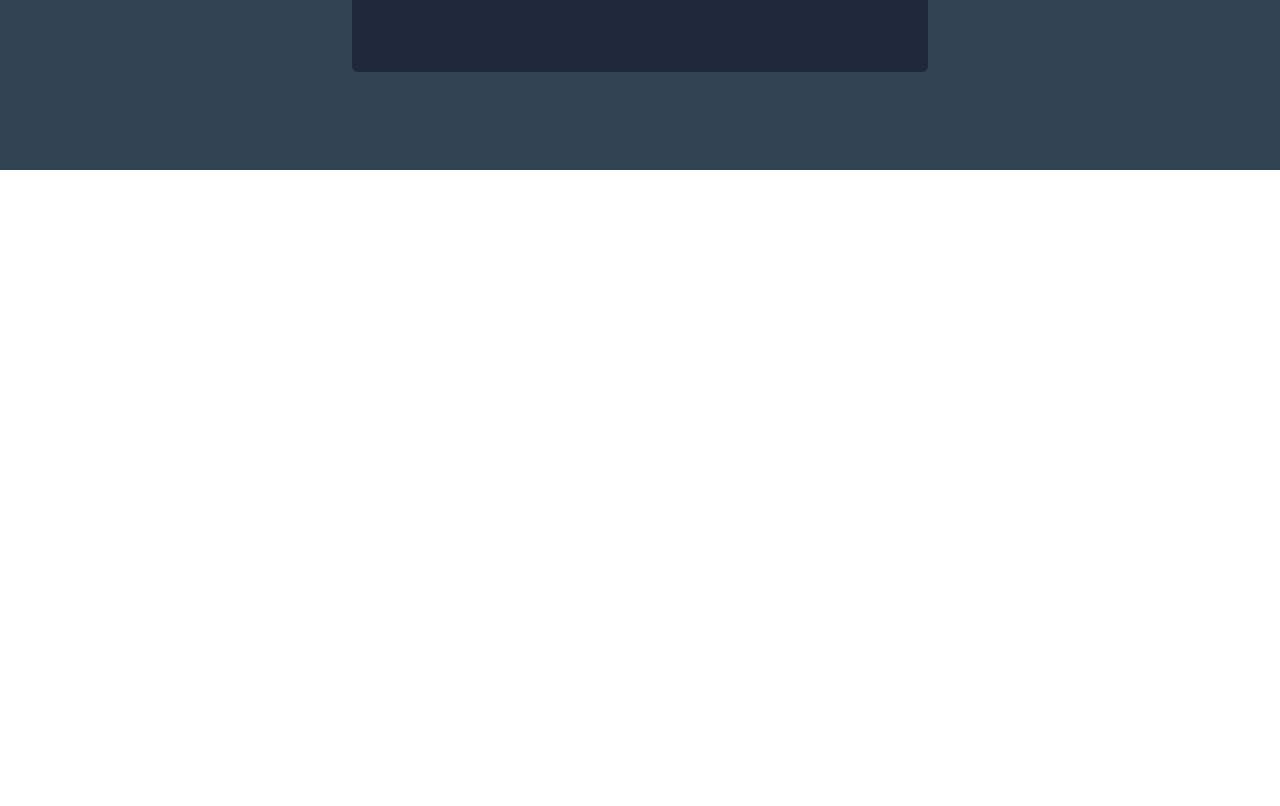
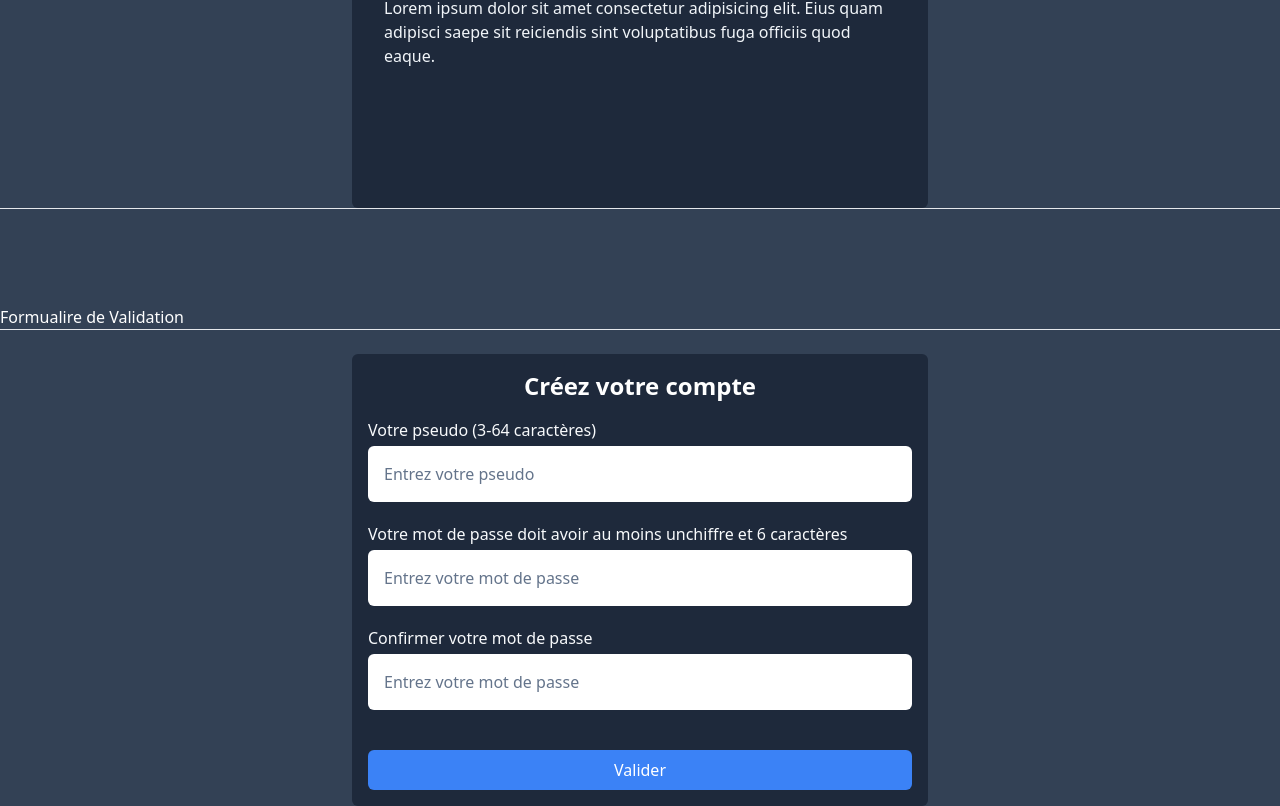
Before and after one commit to CodeurCopieur/react-js-cours, a React (Vite) app in the folder 6.Créer-des-composants-courants/: page / in a window 1280 px wide. Shown: the part 630-1436 px from the top of the page. Before the commit the page ends 800 px from the top, so only its background shows below. Built offline with nearby package versions, Linux system fonts and the light colour scheme.

Commit message:
Mise en place d'un système de validation

```diff
--- a/6.Créer-des-composants-courants/src/App.jsx
+++ b/6.Créer-des-composants-courants/src/App.jsx
@@ -1,36 +1,44 @@
 import ModalButton from './lessons/1.Créer-une-fenêtre-modale-avec-un-portal/ModalButton'
 import Tabs from './lessons/2.Coder-des-onglets/Tabs'
 import Navbar from './lessons/3.Coder-une-navbar/NavBar'
+import Validation from './lessons/4.Validation/Validation'
 
 function App() {
 
   return (
     <div className="min-h-screen bg-slate-700 pt-10">
       <Navbar />
-      <hr />
       <br />
-      <hr />
       <br />
-      <hr />
       <br />
-      <hr />
       <br />
-      <hr />
       <br />
-      <hr />
+      <br />
+      <br />
+      <br />
+      <br />
+      <br />
       <br />
       <br /><h1 style={{color: 'white'}}>Fênetres Modales</h1>
       <hr />
       <br />
       <ModalButton />
-      <hr />
       <br />
-      <hr />
+      <br />
       <br />
       <h1 style={{color: 'white'}}>Coder des onglets</h1>
       <hr />
       <br />
       <Tabs />
+      <hr />
+      <br />
+      <br />
+      <br />
+      <br />
+      <h1 style={{color: 'white'}}>Formualire de Validation</h1>
+      <hr />
+      <br />
+      <Validation />
     </div>
   )
 }
--- /dev/null
+++ b/6.Créer-des-composants-courants/src/lessons/4.Validation/Confirmation.jsx
@@ -0,0 +1,16 @@
+import { useState } from 'react'
+
+export default function Confirmation() {
+  return (
+    <>
+        <label
+            htmlFor="confirmPassword"
+        className='text-slate-50 inline-block mt-5'
+        >Confirmer votre mot de passe</label>
+        <input id="confirmPassword"
+            type="password"
+            className='mt-1 block p-4 w-full rounded-md border-gray-700  text-white placeholder-slate-500 focus:border-blue-500 focus:ring-blue-500'
+            placeholder='Entrez votre mot de passe' />
+    </>
+  )
+}
--- /dev/null
+++ b/6.Créer-des-composants-courants/src/lessons/4.Validation/Password.jsx
@@ -0,0 +1,16 @@
+import { useState } from 'react'
+
+export default function Password() {
+  return (
+    <>
+        <label
+                htmlFor="password"
+            className='text-slate-50 inline-block mt-5'
+            >Votre mot de passe doit avoir au moins unchiffre et 6 caractères</label>
+        <input id="password"
+            type="password"
+            className='mt-1 block p-4 w-full rounded-md border-gray-700  text-white placeholder-slate-500 focus:border-blue-500 focus:ring-blue-500'
+            placeholder='Entrez votre mot de passe' />
+    </>
+  )
+}
--- /dev/null
+++ b/6.Créer-des-composants-courants/src/lessons/4.Validation/Pseudo.jsx
@@ -0,0 +1,16 @@
+import { useState } from 'react'
+
+export default function Pseudo() {
+  return (
+    <>
+        <label
+            htmlFor="userName"
+            className='text-slate-50'
+            >Votre pseudo (3-64 caractères)</label>
+        <input id="userName"
+            type="text"
+            className='mt-1 block p-4 w-full rounded-md border-gray-700  text-white placeholder-slate-500 focus:border-blue-500 focus:ring-blue-500'
+            placeholder='Entrez votre pseudo' />
+    </>
+  )
+}
--- /dev/null
+++ b/6.Créer-des-composants-courants/src/lessons/4.Validation/Validation.jsx
@@ -0,0 +1,41 @@
+import { useState } from 'react'
+import Pseudo from './Pseudo'
+import Password from './Password'
+import Confirmation from './Confirmation'
+
+export default function Validation() {
+    const [inputsStates, setInputsStates] = useState({
+        pseudo: '',
+        password: '',
+        confirmPassword: '',
+    })
+
+    const [showValidation, setShowValidation] = useState({
+        pseudo: false,
+        password: false,
+        confirmPassword: false,
+    })
+
+    const handleChange = (e) => {
+        console.log(e.target.value)
+    };
+    const handleSubmit = (e) => {
+        e.preventDefault()
+        console.log(inputsStates)
+    }
+
+  return (
+    <form
+        className='max-w-xl mx-auto rounded-md bg-slate-800 text-white p-4'
+        onSubmit={handleSubmit}>
+            <p className='text-2xl font-bold mb-4 text-center'>Créez votre compte</p>
+
+            <Pseudo />
+            <Password />
+            <Confirmation />
+
+             <button type='submit'
+            className='bg-blue-500 mt-10 text-white px-4 py-2 rounded-md w-full'>Valider</button>
+    </form>
+  )
+}
```
